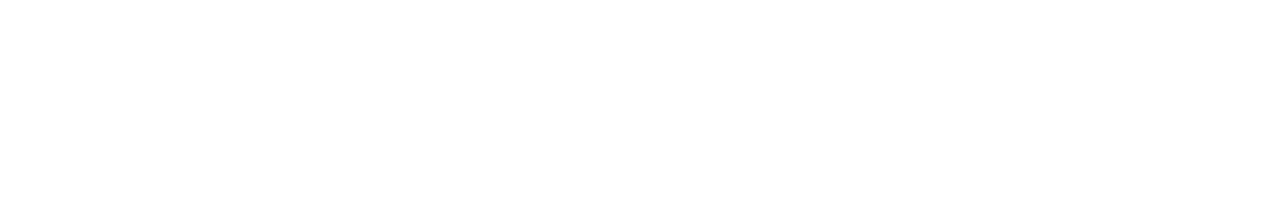
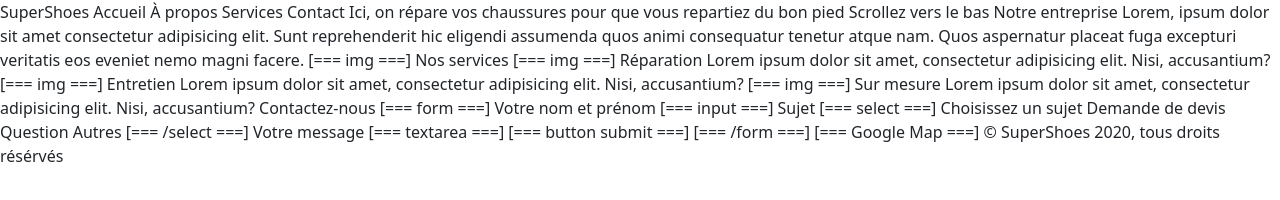
Before and after one commit to gregholvoet/03-bootstrap, a plain HTML site: page index.html in a window 1280 px wide. Drawn offline with nearby package versions, Linux system fonts and the light colour scheme.

Commit message:
ajouter le contenu sans formattage

```diff
--- a/index.html
+++ b/index.html
@@ -15,6 +15,47 @@
 </head>
 <body>
 
+    SuperShoes
+    Accueil
+    À propos
+    Services
+    Contact
+
+    Ici, on répare vos chaussures
+    pour que vous repartiez du bon pied
+    Scrollez vers le bas
+    Notre entreprise
+    Lorem, ipsum dolor sit amet consectetur adipisicing elit. Sunt reprehenderit hic eligendi assumenda quos animi consequatur tenetur atque nam. Quos aspernatur placeat fuga excepturi veritatis eos eveniet nemo magni facere.
+    [=== img ===]
+    Nos services
+    [=== img ===]
+    Réparation
+    Lorem ipsum dolor sit amet, consectetur adipisicing elit. Nisi, accusantium?
+    [=== img ===]
+    Entretien
+    Lorem ipsum dolor sit amet, consectetur adipisicing elit. Nisi, accusantium?
+    [=== img ===]
+    Sur mesure
+    Lorem ipsum dolor sit amet, consectetur adipisicing elit. Nisi, accusantium?
+    Contactez-nous
+    [=== form ===]
+        Votre nom et prénom
+        [=== input ===]
+        Sujet
+        [=== select ===]
+            Choisissez un sujet
+            Demande de devis
+            Question
+            Autres
+        [=== /select ===]
+        Votre message
+        [=== textarea ===]
+        [=== button submit ===]
+    [=== /form ===]
+    [=== Google Map ===]
+    &copy; SuperShoes 2020, tous droits résérvés
+
+
     <!-- Ce script, c'est pour plus tard -->
     <script src="https://cdn.jsdelivr.net/npm/bootstrap@5.2.2/dist/js/bootstrap.bundle.min.js" integrity="sha384-ka7Sk0Gln4gmtz2MlQnikT1wXgYsOg+OMhuP+IlRH9sENBO0LRn5q+8nbTov4+1p" crossorigin="anonymous"></script>
 </body>
```
